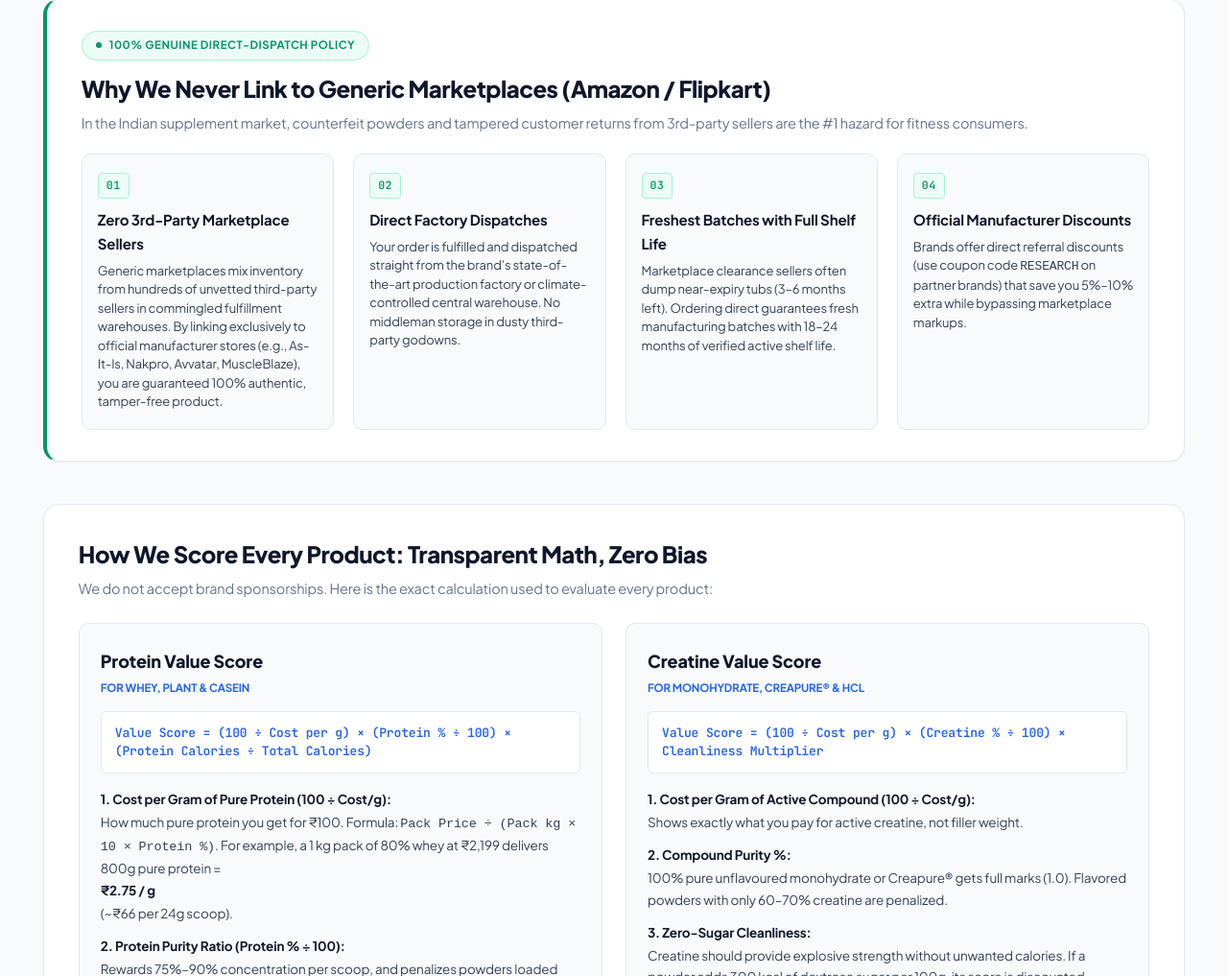
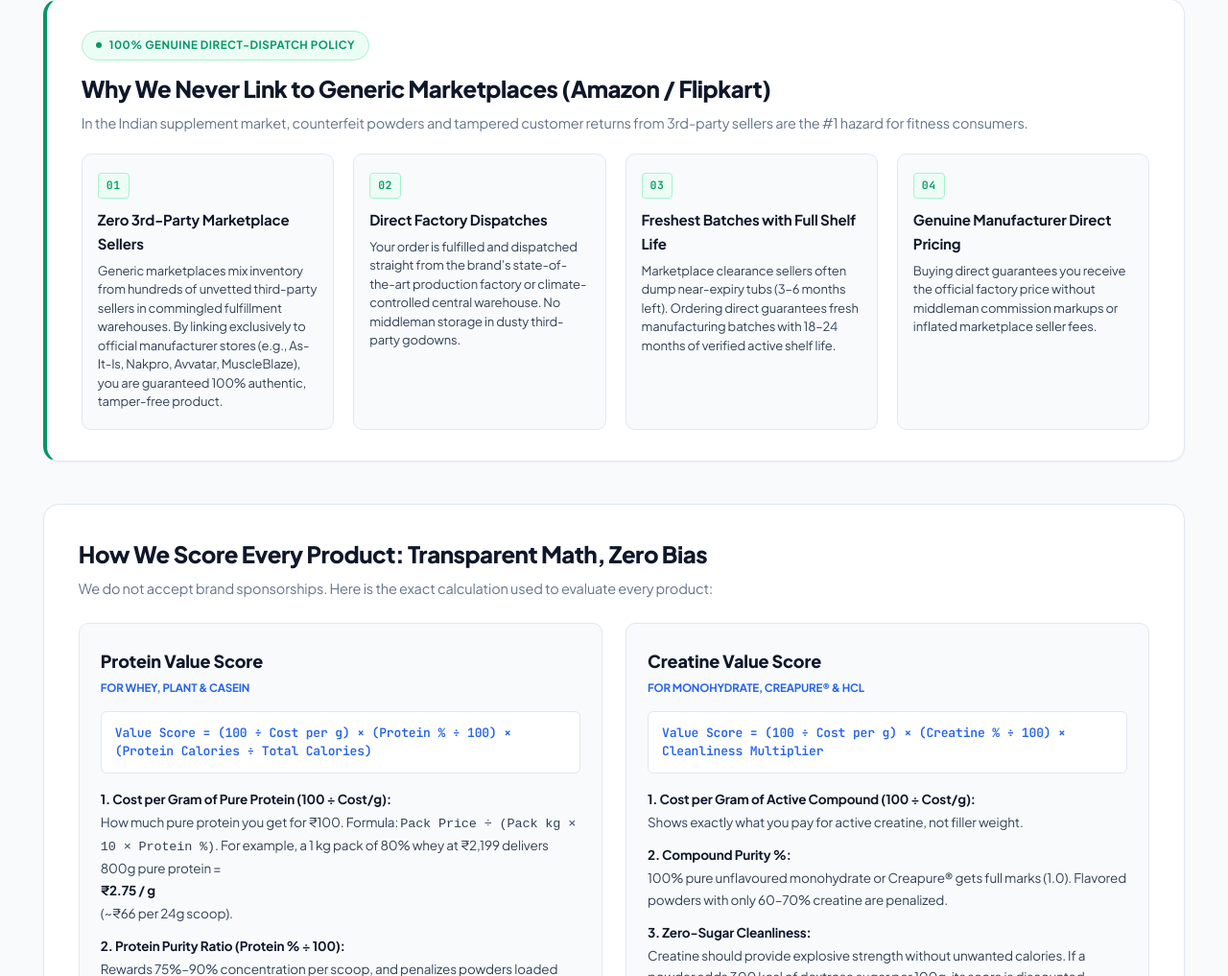
Before and after one commit to vijayptiwari/india-protein-catalog, a website: page docs/index.html in a window 1280 px wide. Shown: the part 4532-5549 px from the top of the page at 96% size. Drawn offline with Linux system fonts and the light colour scheme.

Commit message:
fix(integrity): remove dummy coupon codes and preserve 100% editorial honesty

```diff
--- a/docs/brands.js
+++ b/docs/brands.js
@@ -14,8 +14,8 @@ export const BRANDS = {
     name: 'AS-IT-IS Nutrition',
     domain: 'asitisnutrition.com',
     storeUrl: 'https://asitisnutrition.com',
-    couponCode: 'RESEARCH',
-    discount: '5% Extra Off',
+    couponCode: '',
+    discount: 'Direct Factory Price',
     affiliateParam: '', // e.g., 'ref=supplementresearch'
     verification: 'Scratch unique seal on tub & scan QR code with TruSeal App.',
     directDispatch: true
@@ -24,8 +24,8 @@ export const BRANDS = {
     name: 'NAKPRO',
     domain: 'nakpro.com',
     storeUrl: 'https://nakpro.com',
-    couponCode: 'RESEARCH',
-    discount: '5% Extra Off',
+    couponCode: '',
+    discount: 'Direct Factory Price',
     affiliateParam: '',
     verification: 'Scratch authentication panel & verify via official Nakpro authentication SMS/portal.',
     directDispatch: true
@@ -64,8 +64,8 @@ export const BRANDS = {
     name: 'Naturaltein',
     domain: 'naturaltein.in',
     storeUrl: 'https://naturaltein.in',
-    couponCode: 'RESEARCH',
-    discount: 'Up to 10% Off',
+    couponCode: '',
+    discount: 'Direct Factory Price',
     affiliateParam: '',
     verification: 'Cologne List certified batch & tamper-proof hologram seal.',
     directDispatch: true
--- a/docs/index.html
+++ b/docs/index.html
@@ -289,8 +289,8 @@
 
     <div class="trap-card">
       <span class="trap-num" style="color:var(--accent-green);background:var(--accent-green-soft);border-color:var(--accent-green-border);">04</span>
-      <h3>Official Manufacturer Discounts</h3>
-      <p>Brands offer direct referral discounts (use coupon code <code>RESEARCH</code> on partner brands) that save you 5%–10% extra while bypassing marketplace markups.</p>
+      <h3>Genuine Manufacturer Direct Pricing</h3>
+      <p>Buying direct guarantees you receive the official factory price without middleman commission markups or inflated marketplace seller fees.</p>
     </div>
   </div>
 </div>
```
